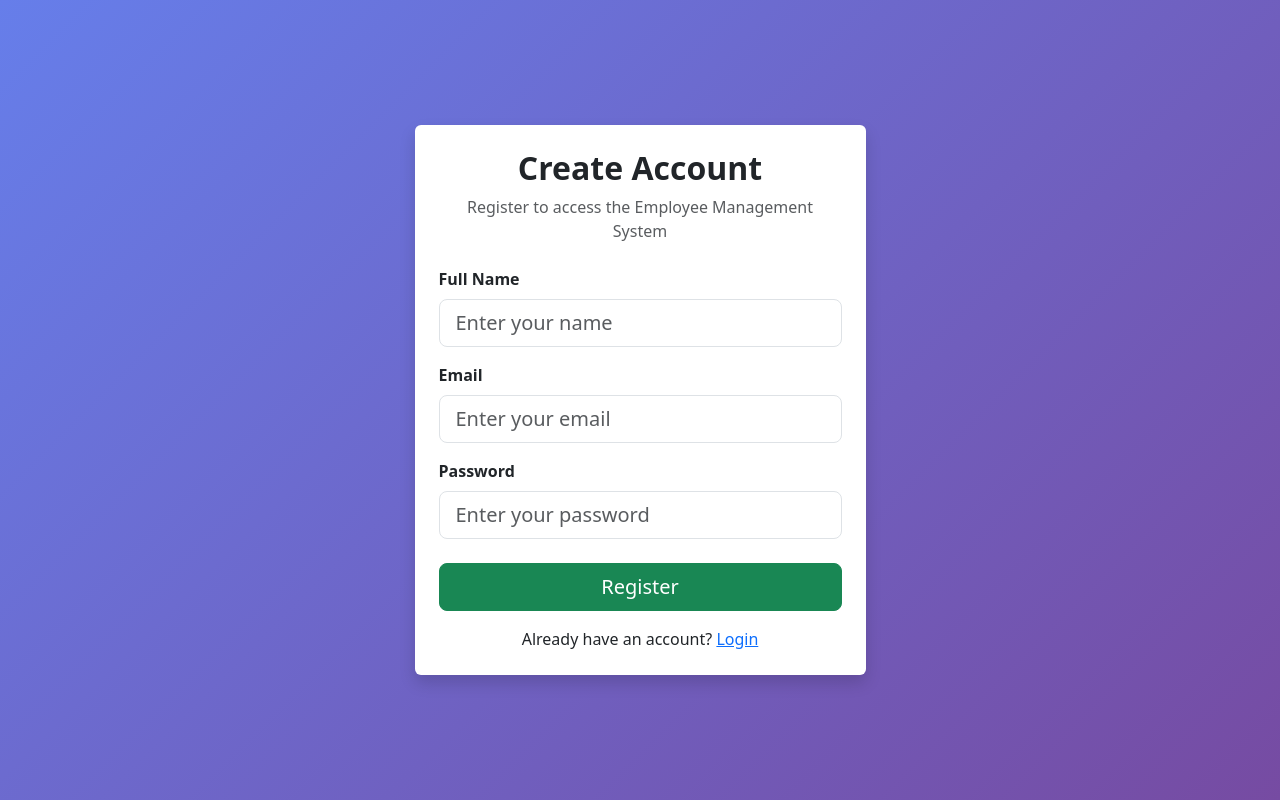
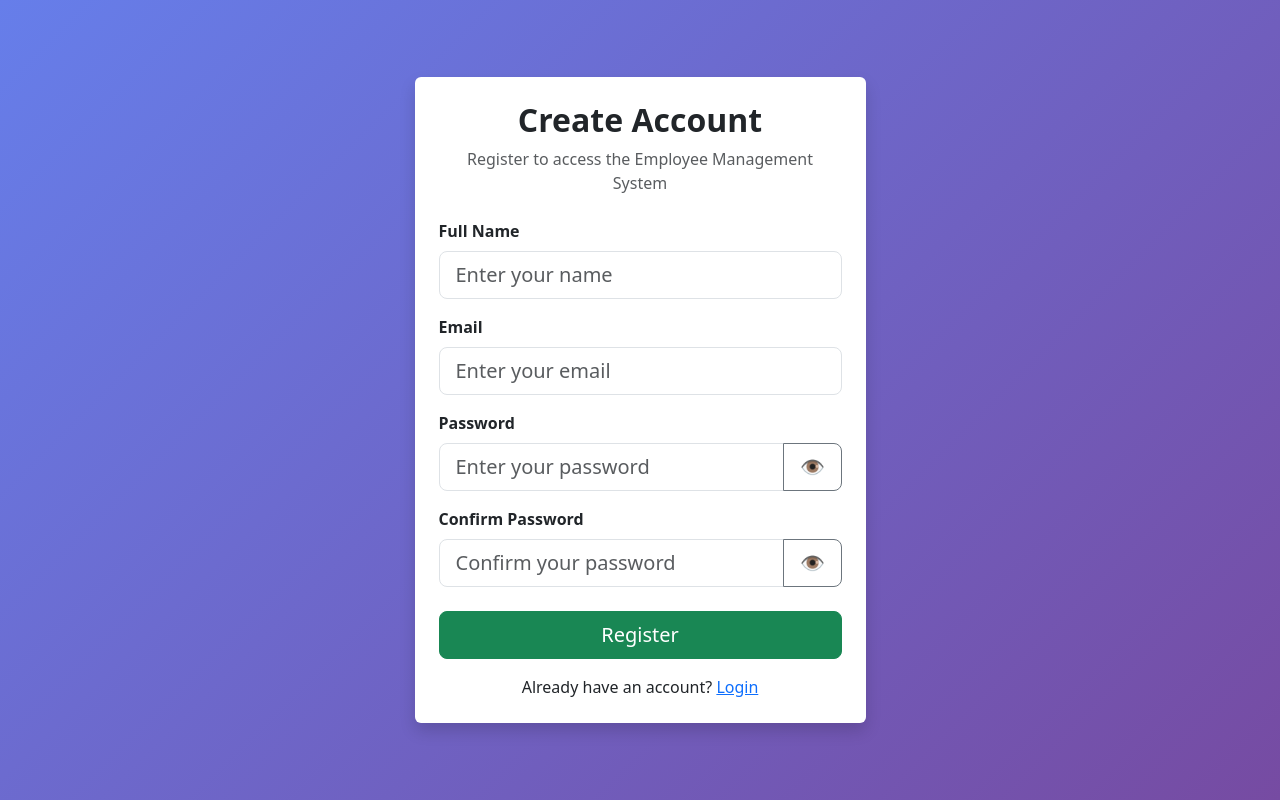
Before and after one commit to rameshmali33/LoginAPP, a React (Create React App) app in the folder frontend/: page /signup in a window 1280 px wide. Built offline with nearby package versions, Linux system fonts and the light colour scheme; no server answers.

Commit message:
modification in signin

```diff
--- a/frontend/src/pages/Login.js
+++ b/frontend/src/pages/Login.js
@@ -10,6 +10,8 @@ function Login() {
   });
 
   const [loading, setLoading] = useState(false);
+  const [showPassword, setShowPassword] = useState(false);
+
   const navigate = useNavigate();
 
   const handleChange = (e) => {
@@ -79,15 +81,26 @@ function Login() {
 
               <div className="mb-3">
                 <label className="form-label fw-semibold">Password</label>
+
+                <div className="input-group input-group-lg">
                   <input
-                  type="password"
+                    type={showPassword ? "text" : "password"}
                     name="password"
                     placeholder="Enter your password"
-                  className="form-control form-control-lg"
+                    className="form-control"
                     value={form.password}
                     onChange={handleChange}
                     required
                   />
+
+                  <button
+                    type="button"
+                    className="btn btn-outline-secondary"
+                    onClick={() => setShowPassword(!showPassword)}
+                  >
+                    {showPassword ? "🙈" : "👁️"}
+                  </button>
+                </div>
               </div>
 
               <button
--- a/frontend/src/pages/Signup.js
+++ b/frontend/src/pages/Signup.js
@@ -7,11 +7,14 @@ function Signup() {
   const navigate = useNavigate();
 
   const [loading, setLoading] = useState(false);
+  const [showPassword, setShowPassword] = useState(false);
+  const [showConfirmPassword, setShowConfirmPassword] = useState(false);
 
   const [form, setForm] = useState({
     name: "",
     email: "",
     password: "",
+    confirmPassword: "",
   });
 
   const handleChange = (e) => {
@@ -21,8 +24,24 @@ function Signup() {
     });
   };
 
+  const validateForm = () => {
+    if (form.password.length < 6) {
+      Swal.fire("Weak Password", "Password must be at least 6 characters", "warning");
+      return false;
+    }
+
+    if (form.password !== form.confirmPassword) {
+      Swal.fire("Password Mismatch", "Password and confirm password do not match", "warning");
+      return false;
+    }
+
+    return true;
+  };
+
   const handleSubmit = async (e) => {
     e.preventDefault();
+
+    if (!validateForm()) return;
 
     try {
       setLoading(true);
@@ -46,9 +65,7 @@ function Signup() {
       Swal.fire({
         icon: "error",
         title: "Registration Failed",
-        text:
-          err.response?.data?.message ||
-          "Unable to create account",
+        text: err.response?.data?.message || "Unable to create account",
       });
     } finally {
       setLoading(false);
@@ -60,9 +77,7 @@ function Signup() {
       <div className="row vh-100 justify-content-center align-items-center">
         <div className="col-md-5">
           <div className="card shadow border-0 p-4">
-            <h2 className="text-center fw-bold mb-2">
-              Create Account
-            </h2>
+            <h2 className="text-center fw-bold mb-2">Create Account</h2>
 
             <p className="text-center text-muted mb-4">
               Register to access the Employee Management System
@@ -70,9 +85,7 @@ function Signup() {
 
             <form onSubmit={handleSubmit}>
               <div className="mb-3">
-                <label className="form-label fw-semibold">
-                  Full Name
-                </label>
+                <label className="form-label fw-semibold">Full Name</label>
 
                 <input
                   type="text"
@@ -86,9 +99,7 @@ function Signup() {
               </div>
 
               <div className="mb-3">
-                <label className="form-label fw-semibold">
-                  Email
-                </label>
+                <label className="form-label fw-semibold">Email</label>
 
                 <input
                   type="email"
@@ -101,20 +112,56 @@ function Signup() {
                 />
               </div>
 
+              <div className="mb-3">
+                <label className="form-label fw-semibold">Password</label>
+
+                <div className="input-group input-group-lg">
+                  <input
+                    type={showPassword ? "text" : "password"}
+                    name="password"
+                    placeholder="Enter your password"
+                    className="form-control"
+                    value={form.password}
+                    onChange={handleChange}
+                    required
+                  />
+
+                  <button
+                    type="button"
+                    className="btn btn-outline-secondary"
+                    onClick={() => setShowPassword(!showPassword)}
+                  >
+                    {showPassword ? "🙈" : "👁️"}
+                  </button>
+                </div>
+              </div>
+
               <div className="mb-4">
                 <label className="form-label fw-semibold">
-                  Password
+                  Confirm Password
                 </label>
 
-                <input
-                  type="password"
-                  name="password"
-                  placeholder="Enter your password"
-                  className="form-control form-control-lg"
-                  value={form.password}
-                  onChange={handleChange}
-                  required
-                />
+                <div className="input-group input-group-lg">
+                  <input
+                    type={showConfirmPassword ? "text" : "password"}
+                    name="confirmPassword"
+                    placeholder="Confirm your password"
+                    className="form-control"
+                    value={form.confirmPassword}
+                    onChange={handleChange}
+                    required
+                  />
+
+                  <button
+                    type="button"
+                    className="btn btn-outline-secondary"
+                    onClick={() =>
+                      setShowConfirmPassword(!showConfirmPassword)
+                    }
+                  >
+                    {showConfirmPassword ? "🙈" : "👁️"}
+                  </button>
+                </div>
               </div>
 
               <button
@@ -127,8 +174,7 @@ function Signup() {
             </form>
 
             <div className="mt-3 text-center">
-              Already have an account?{" "}
-              <Link to="/login">Login</Link>
+              Already have an account? <Link to="/login">Login</Link>
             </div>
           </div>
         </div>
```
Lines whose indentation alone changed are shown as unchanged.
